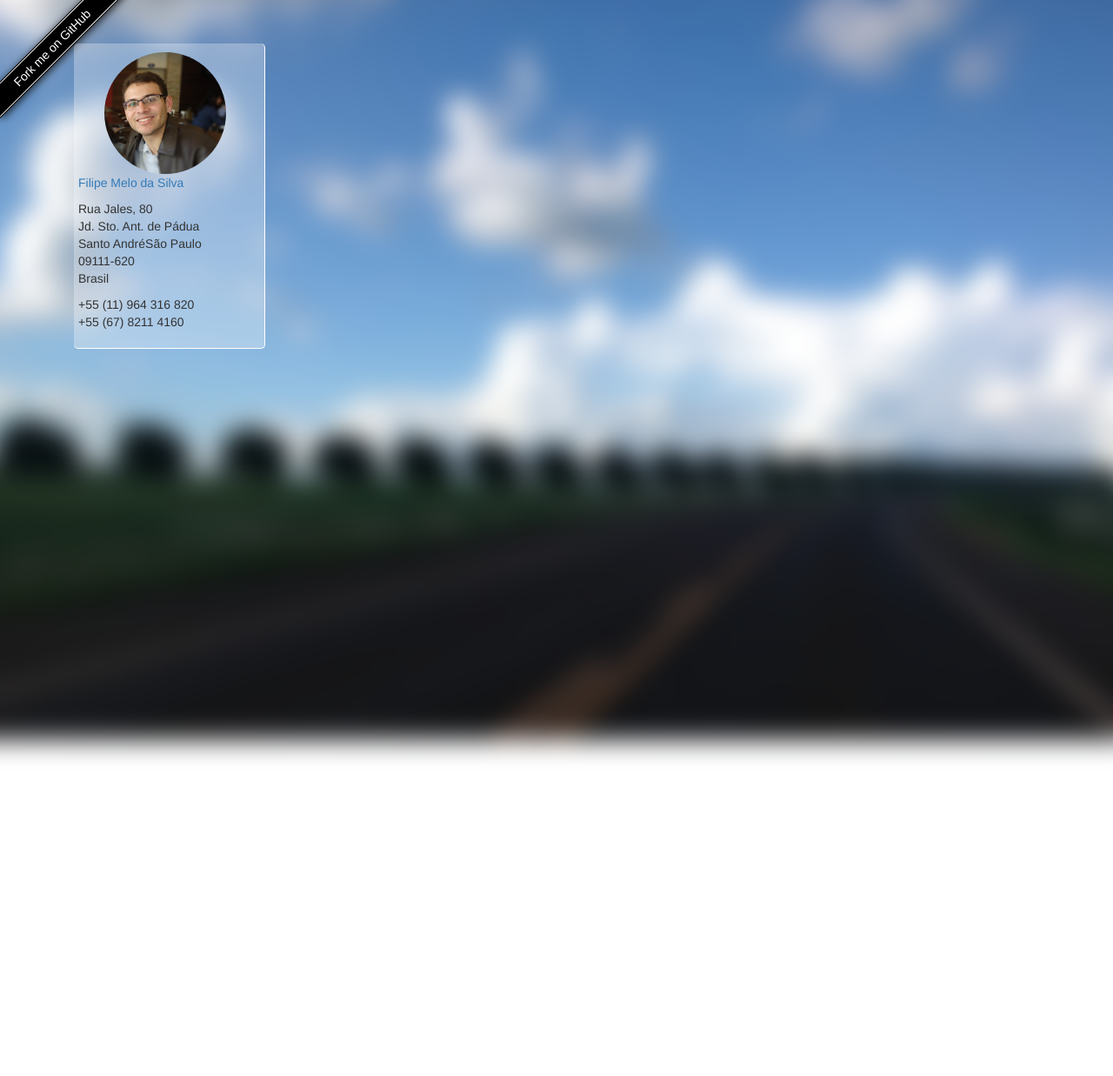
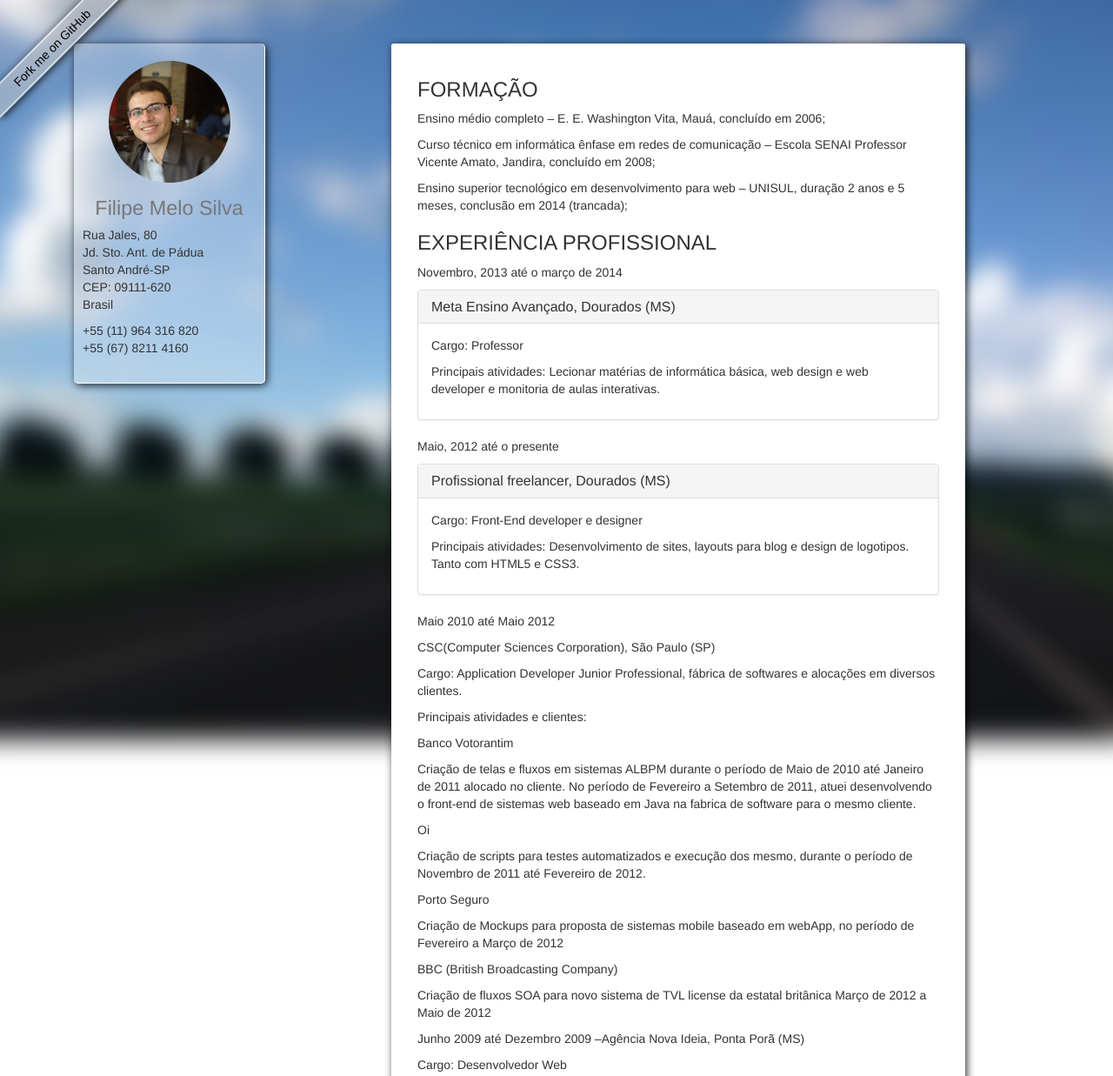
Before and after one commit to flpms/portfolio, a plain HTML site: page index.html in a window 1280 px wide. Shown: the top 1237 px of the page at 87% size. Before the commit the page ends 800 px from the top, so only its background shows below. Drawn offline with nearby package versions, Linux system fonts and the light colour scheme.

Commit message:
Resume texts

```diff
--- a/index.html
+++ b/index.html
@@ -7,8 +7,8 @@
 	<link rel="stylesheet" href="http://netdna.bootstrapcdn.com/bootstrap/3.1.1/css/bootstrap.min.css">
     <title>Portfolio by flpms</title>
     <style>
-    	#forkongithub a{background:#000;color:#fff;font: 1.4rem/2.0rem 'arial', sans-serif;padding:5px 40px;position:relative;text-align:center;text-decoration:none;transition:0.5s;}
-    	#forkongithub a:hover{background:#009;color:#fff;}
+    	#forkongithub a{background:rgba(200,200,200,0.5);color:#000;font: 1.4rem/2.0rem 'arial', sans-serif;padding:5px 40px;position:relative;text-align:center;text-decoration:none;transition:0.5s;}
+    	#forkongithub a:hover{background:rgba(255,255,255,0.5);color:#fff;}
     	#forkongithub a::before,#forkongithub a::after{background:#fff;content:"";display:block;height:1px;left:0;position:absolute;top:1px;width:100%;}
     	#forkongithub a::after{bottom:1px;top:auto;}
     	@media screen and (min-width:800px){
@@ -36,8 +36,27 @@
 			filter: blur(15px);
 		}
 
-		.vcard { background: rgba(255,255,255,0.3); border-bottom: 1px solid #FFF; border-right: 1px solid #FFF; border-radius: 5px; margin-top:50px; padding: 10px 5px ; width: 220px; }
+		.vcard {
+			background: rgba(255,255,255,0.3);
+			border-bottom: 1px solid #FFF;
+			border-right: 1px solid #FFF;
+			border-radius: 5px;
+			box-shadow: 2px 2px 10px rgba(0,0,0,0.8);
+			margin-top:50px;
+			padding: 20px 10px;
+			width: 220px;
+		}
 		.vcard .photo{ width: 140px; margin-left: 30px }
+		.fn{margin: 5px;}
+
+		#resume{
+			background:#FFF;
+			box-shadow: 2px 2px 10px rgba(0,0,0,0.8);
+			border-radius: 3px;
+			margin-top:50px;
+			padding: 20px 30px;
+			width: 660px;
+		}
     </style>
   </head>
 
@@ -48,12 +67,12 @@
     	<div class="col-lg-4">
 		    <div class="vcard ">
 		     	<div class="photo"><img src="images/perfil.png" class="img-responsive img-circle" /></div>
-				<p class="fn"><a class="url" href="#">Filipe Melo da Silva</a><p>
-				<p class="adr">
+				<h1 class="fn text-center"><small>Filipe Melo Silva</small></h1>
+				<p class="adr text-justify">
 					<span class="street-address">Rua Jales, 80</span><br />
 					<span>Jd. Sto. Ant. de Pádua</span><br>
-					<span class="city">Santo André</span><span>São Paulo</span><br>
-					<span class="postal-code">09111-620</span><br>
+					<span class="city">Santo André</span>-<span class="state">SP</span><br>
+					<span class="postal-code">CEP: 09111-620</span><br>
 					<span class="country-name">Brasil</span>
 				</p>
 				<p class="tel">
@@ -62,11 +81,60 @@
 				</p>
 			</div>
 		</div>
-	    <article id="resume">
-	    	<div id="scholar">
-
-	    	</div>
-	    </article>
+	    <section id="resume" class="col-lg-8">
+	    	<article id="scholar">
+		    	<h3>FORMAÇÃO</h3>
+				<p>Ensino médio completo – E. E. Washington Vita, Mauá, concluído em 2006;</p>
+				<p>Curso técnico em informática ênfase em redes de comunicação – Escola SENAI Professor Vicente Amato, Jandira, concluído em 2008;</p>
+				<p>Ensino superior tecnológico em desenvolvimento para web – UNISUL, duração 2 anos e 5 meses, conclusão em 2014 (trancada);</p>
+	    	</article>
+	    	<article>
+	    		<h3>EXPERIÊNCIA PROFISSIONAL</h3>
+	    		<p>Novembro, 2013 até o março de 2014</p>
+	    		<div class="panel panel-default">
+	    			<div class="panel-heading">
+	    				<h4 class="panel-title">
+	    					<a data-toggle="collapse" data-parent="#accordion" href="#collapseOne">Meta Ensino Avançado, Dourados (MS)</a>
+	    				</h4>
+	    			</div>
+	    			<div id="collapseOne" class="panel-collapse collapse in">
+      					<div class="panel-body">
+      						<p>Cargo: Professor</p>
+							<p>Principais atividades: Lecionar matérias de informática básica, web design e web developer e monitoria de aulas interativas.</p>
+						</div>
+					</div>
+				</div>
+				<p>Maio, 2012 até o presente</p>
+				<div class="panel panel-default">
+					<div class="panel-heading">
+						<h4 class="panel-title">
+							<a data-toggle="collapse" data-parent="#accordion" href="#collapseOne">Profissional freelancer, Dourados (MS)</a>
+						</h4>
+					</div>
+					<div id="collapseOne" class="panel-collapse collapse in">
+      					<div class="panel-body">
+							<p>Cargo: Front­-End developer e designer</p>
+							<p>Principais atividades: Desenvolvimento de sites, layouts para blog e design de logotipos. Tanto com HTML5 e CSS3.</p>
+						</div>
+					</div>
+				</div>
+				<p>Maio 2010 até Maio 2012</p>
+				<p>CSC(Computer Sciences Corporation), São Paulo (SP)</p>
+				<p>Cargo: Application Developer Junior Professional, fábrica de softwares e alocações em diversos clientes.</p>
+				<p>Principais atividades e clientes:</p>
+				<p>Banco Votorantim</p>
+				<p>Criação de telas e fluxos em sistemas ALBPM durante o período de Maio de 2010 até Janeiro de 2011 alocado no cliente. No período de Fevereiro a Setembro de 2011, atuei desenvolvendo o front­-end de sistemas web baseado em Java na fabrica de software para o mesmo cliente.</p>
+				<p>Oi</p>
+				<p>Criação de scripts para testes automatizados e execução dos mesmo, durante o período de Novembro de 2011 até Fevereiro de 2012.</p>
+				<p>Porto Seguro</p>
+				<p>Criação de Mock­ups para proposta de sistemas mobile baseado em webApp, no período de Fevereiro a Março de 2012</p>
+				<p>BBC (British Broadcasting Company)</p>
+				<p>Criação de fluxos SOA para novo sistema de TVL license da estatal britânica Março de 2012 a Maio de 2012</p>
+				<p>Junho 2009 até Dezembro 2009 –Agência Nova Ideia, Ponta Porã (MS)</p>
+				<p>Cargo: Desenvolvedor Web</p>
+				<p>Principais atividades: Desenvolvimento do front­-end utilizando xHTML e CSS e Javascript, alguns sites e hot­sites desenvolvidos em Flash e ActionScript 2 e 3. Desenvolvimento back-end utilizando PHP e framework Joomla.</p>
+	    	</article>
+	    </section>
     </div>
 	<script type="text/javascript" src="https://ajax.googleapis.com/ajax/libs/jquery/1.7.1/jquery.min.js"></script>
 	<script src="http://netdna.bootstrapcdn.com/bootstrap/3.1.1/js/bootstrap.min.js"></script>
```
